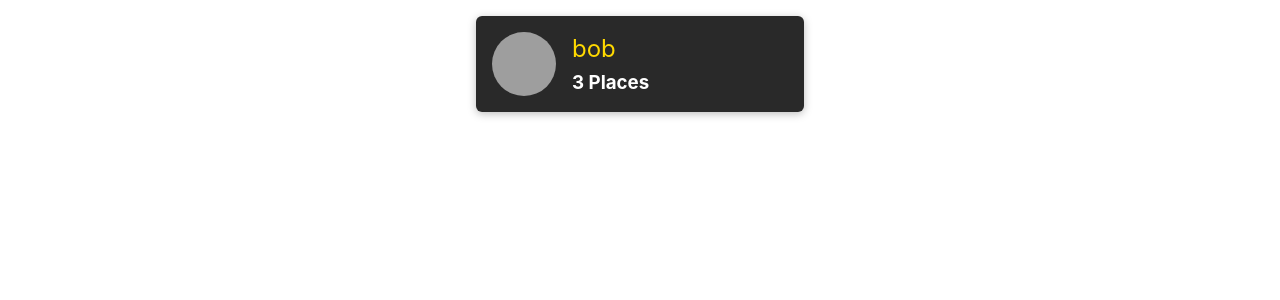
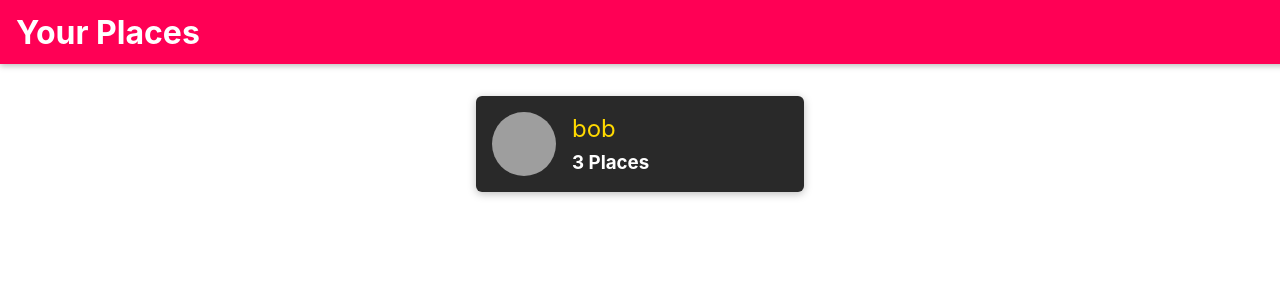
Before and after one commit to lonelydomino/Todos-Mern-FullApp, a React (Create React App) app: page / in a window 1280 px wide. Shown: the top 300 px of the page. Built offline with nearby package versions, Linux system fonts and the light colour scheme; grey boxes are pictures that could not be loaded.

Commit message:
Adding navigation.

```diff
--- a/src/App.js
+++ b/src/App.js
@@ -4,9 +4,12 @@
 import Users from './user/pages/Users'
 import { Redirect } from 'react-router-dom/cjs/react-router-dom.min'
 import NewPlace from './places/pages/NewPlace'
+import MainNavigation from './shared/components/Navigation/MainNavigation';
 
 function App() {
   return <Router>
+    <MainNavigation />
+    <main>
       <Switch>
         <Route path='/' exact>
           <Users />
@@ -16,6 +19,8 @@
         </Route>
         <Redirect to='/' />
       </Switch>
+    </main>
+
   </Router>
 }
 
--- /dev/null
+++ b/src/shared/components/Navigation/MainHeader.css
@@ -0,0 +1,23 @@
+.main-header {
+    width: 100%;
+    height: 4rem;
+    display: flex;
+    align-items: center;
+    position: fixed;
+    top: 0;
+    left: 0;
+    background: #ff0055;
+    box-shadow: 0 2px 6px rgba(0, 0, 0, 0.26);
+    padding: 0 1rem;
+    z-index: 5;
+  }
+
+  main {
+    margin-top: 5rem;
+  }
+
+  @media (min-width: 768px) {
+    .main-header {
+      justify-content: space-between;
+    }
+  }
--- /dev/null
+++ b/src/shared/components/Navigation/MainHeader.js
@@ -0,0 +1,12 @@
+import React from 'react'
+import './MainHeader.css'
+
+const MainHeader = (props) => {
+  return (
+    <header className='main-header'>
+        {props.children}
+    </header>
+  )
+}
+
+export default MainHeader
--- /dev/null
+++ b/src/shared/components/Navigation/MainNavigation.css
@@ -0,0 +1,45 @@
+.main-navigation__menu-btn {
+    width: 3rem;
+    height: 3rem;
+    background: transparent;
+    border: none;
+    display: flex;
+    flex-direction: column;
+    justify-content: space-around;
+    margin-right: 2rem;
+    cursor: pointer;
+  }
+
+  .main-navigation__menu-btn span {
+    display: block;
+    width: 3rem;
+    height: 2.5px;
+    background: white;
+  }
+
+  .main-navigation__title {
+    color: white;
+  }
+
+  .main-navigation__title a {
+    text-decoration: none;
+    color: white;
+  }
+
+  .main-navigation__header-nav {
+    display: none;
+  }
+
+  .main-navigation__drawer-nav {
+    height: 100%;
+  }
+
+  @media (min-width: 768px) {
+    .main-navigation__menu-btn {
+      display: none;
+    }
+
+    .main-navigation__header-nav {
+      display: block;
+    }
+  }
--- /dev/null
+++ b/src/shared/components/Navigation/MainNavigation.js
@@ -0,0 +1,25 @@
+import React from 'react'
+
+import './MainNavigation.css'
+import MainHeader from './MainHeader'
+import { Link } from 'react-router-dom/cjs/react-router-dom.min'
+
+const MainNavigation = () => {
+  return (
+    <MainHeader>
+        <button className='main-navigation__menu-btn'>
+            <span />
+            <span />
+            <span />
+        </button>
+        <h1 className='main-navigation__title'>
+            <Link to='/'>Your Places</Link>
+        </h1>
+        <nav>
+            ...
+        </nav>
+    </MainHeader>
+  )
+}
+
+export default MainNavigation
--- a/src/user/components/UsersList.js
+++ b/src/user/components/UsersList.js
@@ -1,6 +1,7 @@
 import React from 'react'
 import './UsersList.css'
 import UserItem from './UserItem'
+
 const UsersList = (props) => {
   if (props.items.length === 0) {
     return (
```
Also changed, not shown: src/shared/components/Navigation/NavLinks.js (added, +10 -0 lines), src/shared/components/Navigation/NavLinks.css (added), src/shared/components/Navigation/SideDrawer.js (added). Lines whose indentation alone changed are shown as unchanged.
